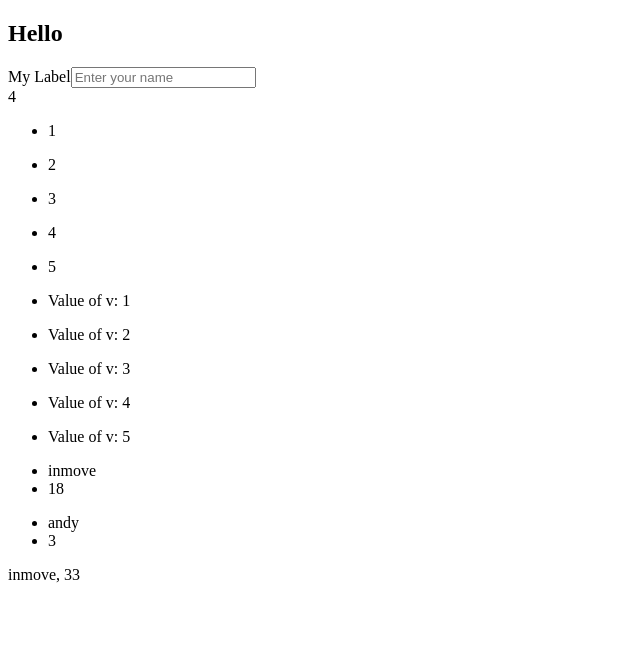
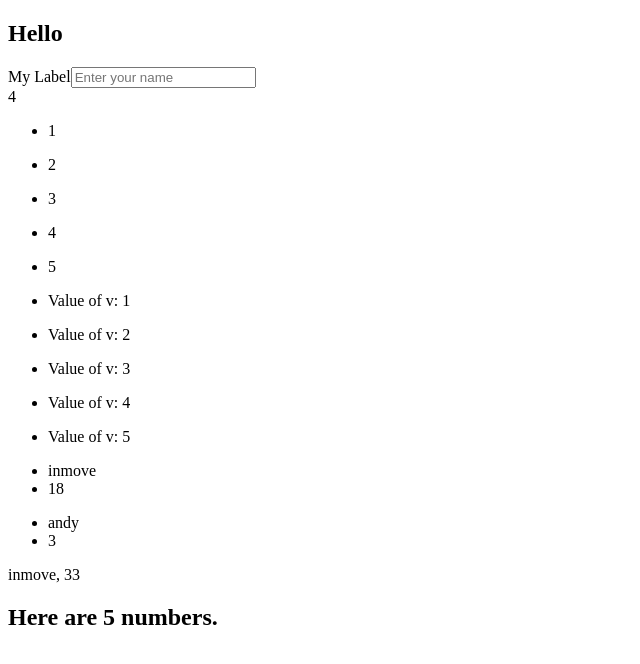
Before and after one commit to lisper-inmove/learn-reactjs, a React (Vite) app: page / in a window 1280 px wide. Shown: the top 664 px of the page, without its empty margins (0-640 px from the left). Built offline with nearby package versions, Linux system fonts and the light colour scheme.

Commit message:
conditional display

```diff
--- a/src/components/Greet.jsx
+++ b/src/components/Greet.jsx
@@ -40,6 +40,7 @@ function Greet() {
         );
       })}
       <User name="inmove" age={33} />
+      {numbers.length > 0 && <h2>Here are {numbers.length} numbers.</h2>}
     </section>
   );
 }
```
